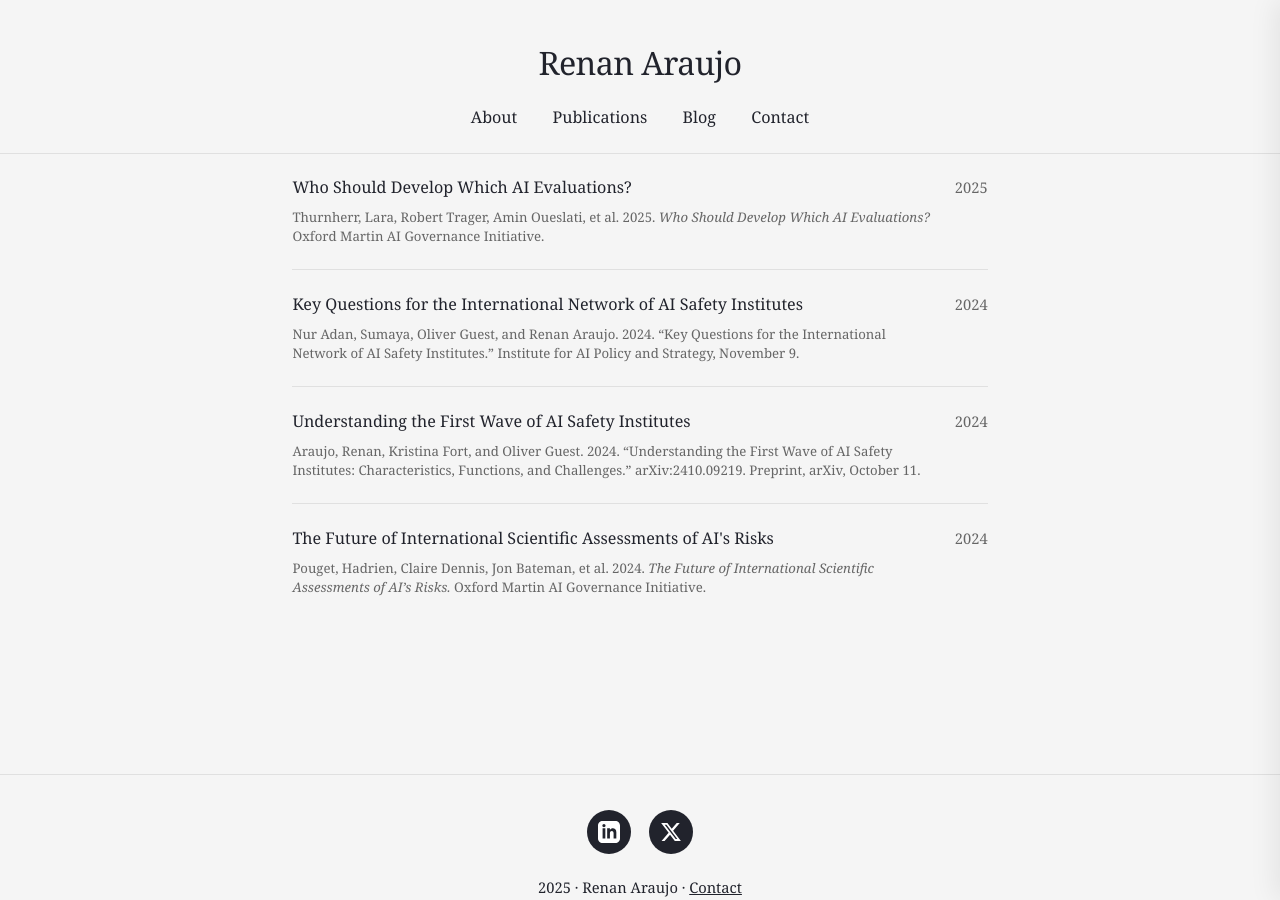
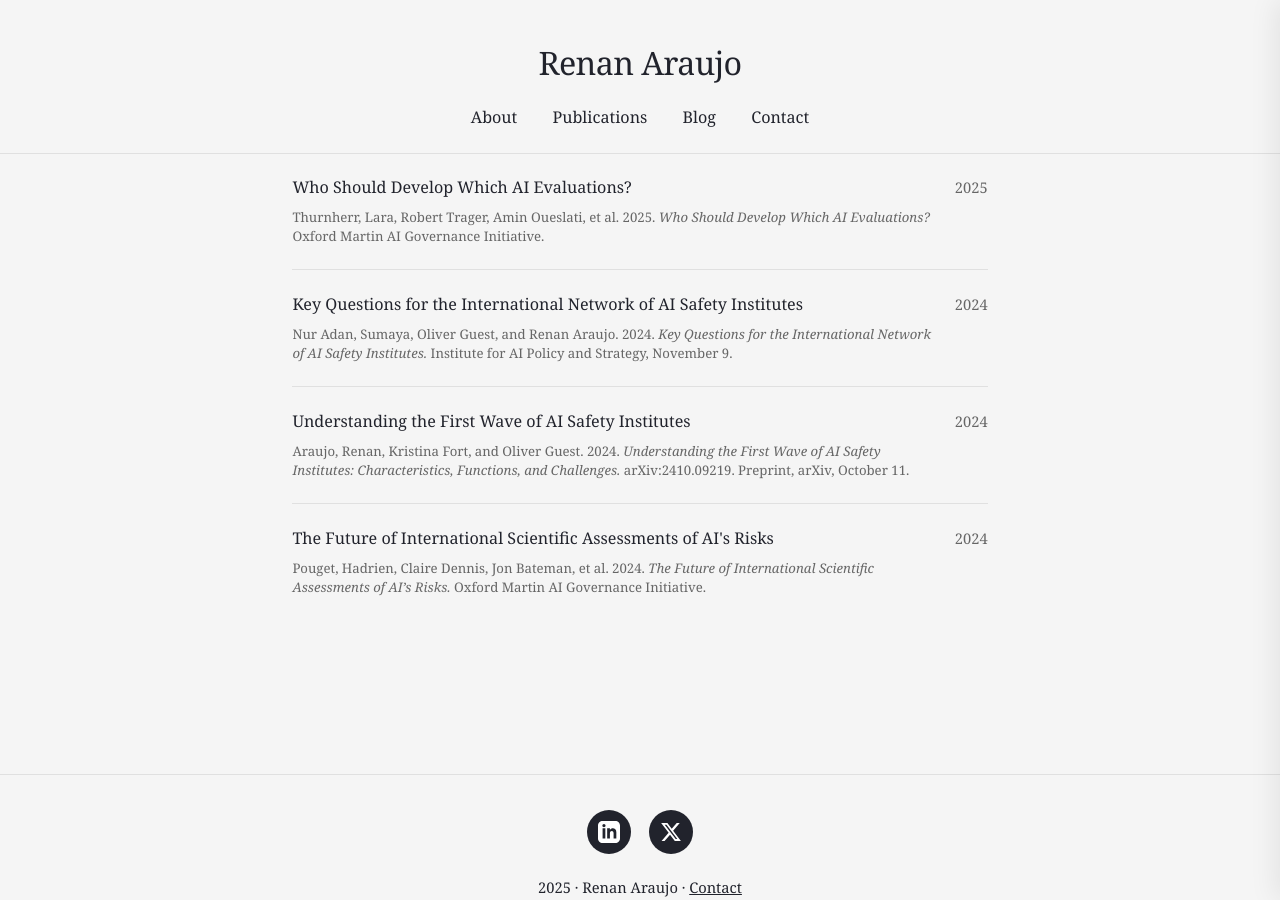
Before and after one commit to araujore/araujore.github.io, a Jekyll site: the page built from publications.md, in a window 1280 px wide and 900 px high, scrolled down 558 px. Built offline with Jekyll 4.4.1, drawn with Linux system fonts in a browser that asks for light colours; some web fonts are replaced.

```diff
--- a/_data/publications.yml
+++ b/_data/publications.yml
@@ -26,13 +26,13 @@
   url: "https://www.iaps.ai/research/international-network-aisis"
   year: 2024
   description: "We explore key questions for the International Network of AI Safety Institutes and suggest ways forward. What should the network work on? How should it be structured in terms of membership and central coordination? How should it fit into the international governance landscape?"
-  citation: "Nur Adan, Sumaya, Oliver Guest, and Renan Araujo. 2024. &ldquo;Key Questions for the International Network of AI Safety Institutes.&rdquo; Institute for AI Policy and Strategy, November 9."
+  citation: "Nur Adan, Sumaya, Oliver Guest, and Renan Araujo. 2024. <em>Key Questions for the International Network of AI Safety Institutes.</em> Institute for AI Policy and Strategy, November 9."
 
 - title: "Understanding the First Wave of AI Safety Institutes"
   url: "https://doi.org/10.48550/arXiv.2410.09219"
   year: 2024
   description: "AI Safety Institutes (AISIs) are a new institutional model for AI governance that has expanded across the globe. In this primer, we analyze the first wave of AISIs: the shared fundamental characteristics and functions of the institutions established by the UK, the US, and Japan."
-  citation: "Araujo, Renan, Kristina Fort, and Oliver Guest. 2024. &ldquo;Understanding the First Wave of AI Safety Institutes: Characteristics, Functions, and Challenges.&rdquo; arXiv:2410.09219. Preprint, arXiv, October 11."
+  citation: "Araujo, Renan, Kristina Fort, and Oliver Guest. 2024. <em>Understanding the First Wave of AI Safety Institutes: Characteristics, Functions, and Challenges.</em> arXiv:2410.09219. Preprint, arXiv, October 11."
 
 - title: "The Future of International Scientific Assessments of AI's Risks"
   url: "https://carnegieendowment.org/research/2024/08/the-future-of-international-scientific-assessments-of-ais-risks?lang=en"
```
